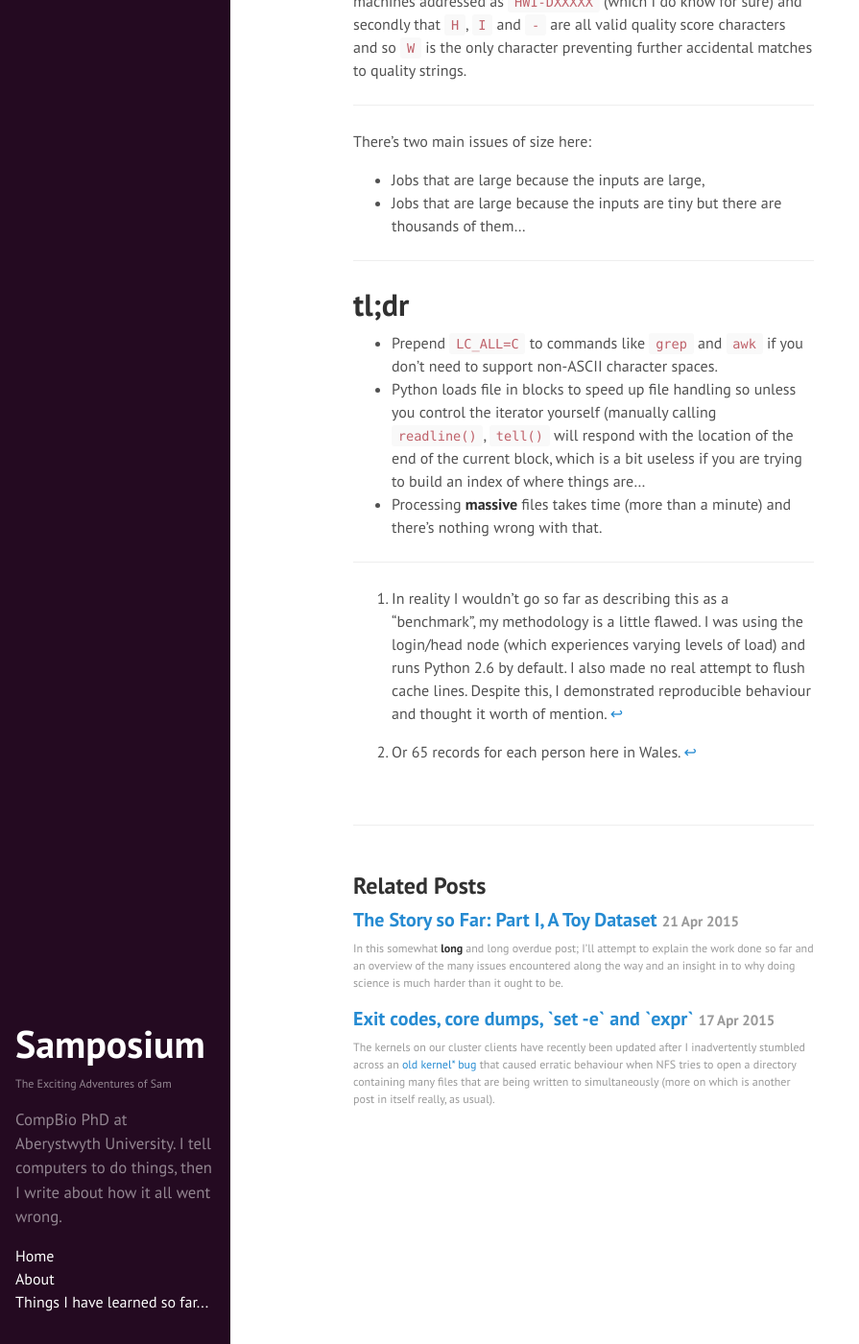
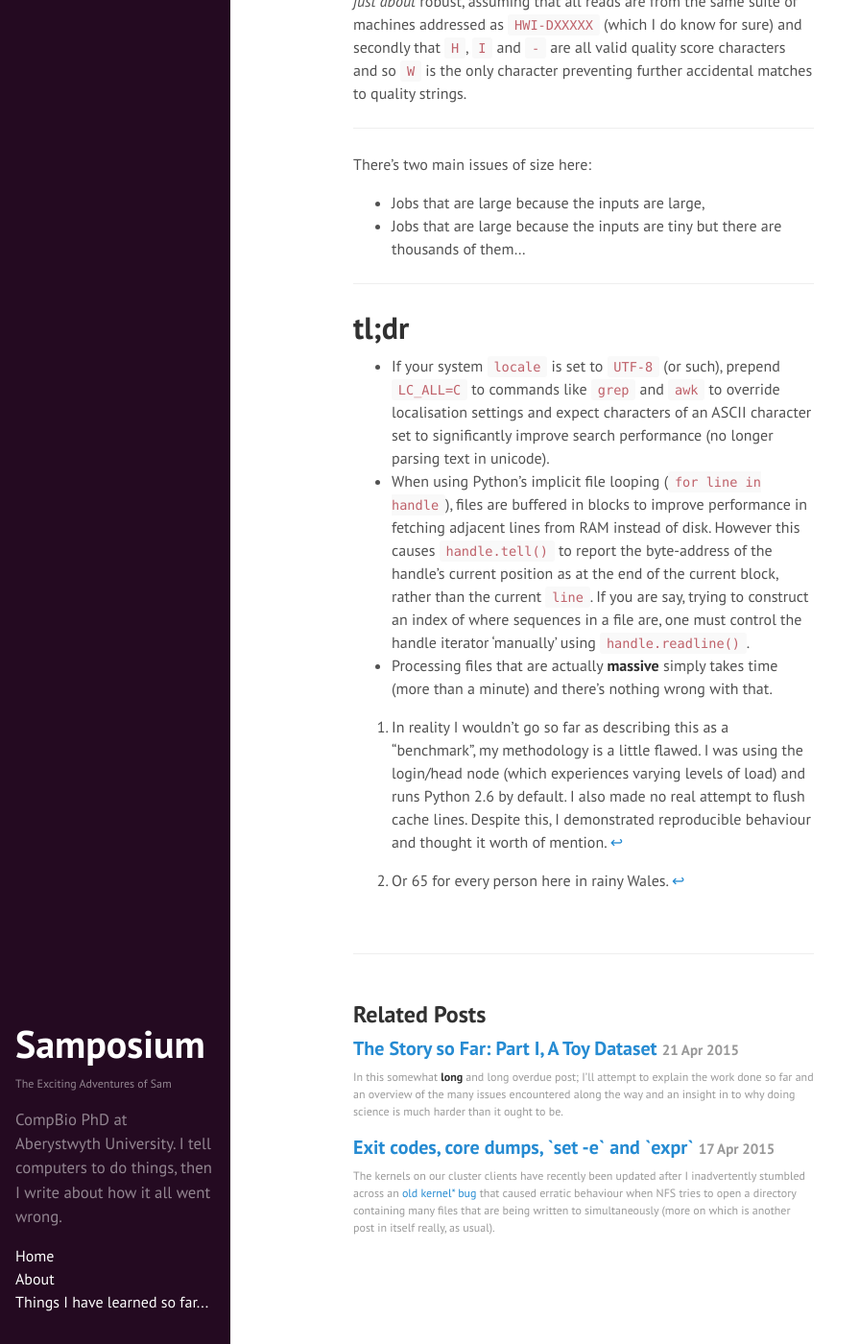
Before and after one commit to SamStudio8/samstudio8.github.io.off, a Jekyll site: the page built from _posts/2015-04-22-the-story-so-far-p2.md, in a window 1280 px wide and 1400 px high, scrolled down 1785 px. Shown: the whole window at 96% size, without its empty margins (0-895 px from the left). Built offline with Jekyll 4.4.1, drawn with Linux system fonts in a browser that asks for light colours; Markdown is read by kramdown in place of the engine named in the settings; some of the changed text lies outside the part shown.

Commit message:
Update 2015-04-22-the-story-so-far-p2.md

````diff
--- a/_posts/2015-04-22-the-story-so-far-p2.md
+++ b/_posts/2015-04-22-the-story-so-far-p2.md
@@ -31,9 +31,9 @@ print count
 ```
 
 This was unsettling. This is the sort of thing I've not needed to worry about before. Files just get handled and
-then things happen? I've never experienced such a **wait**! I scrabbled for a calculator, to take 15 minutes to
-handle ~781 million lines, we must be doing around 867,777 lines every second, that's not bad.
-Suddenly the scale of what I was trying to do set in: it's not that Python is *slow* (although neither is it the
+then things happen? I've never experienced such a wait for mere file I/O. I scrabbled for a calculator; to take 15 minutes to
+handle ~781 million lines, we must be doing around 867,777 lines every second, that's not too bad. So what's taking
+so long? Suddenly the scale of what I was trying to do set in: it's not that Python is *slow* (although neither is it the
 fastest method), there really is just a **significant** amount of data here. Over three quarters of a billion
 lines; that's twelve lines (or rather, three whole FASTQ records) for every person in the UK[^2].
 
@@ -71,12 +71,12 @@ There's two main issues of size here:
 * * *
 
 # tl;dr
-* Prepend `LC_ALL=C` to commands like `grep` and `awk` if you don't need to support non-ASCII character spaces.
-* Python loads file in blocks to speed up file handling so unless you control the iterator yourself (manually calling `readline()`, `tell()` will respond with the location of the end of the current block, which is a bit useless if you are trying to build an index of where things are...
-* Processing **massive** files takes time (more than a minute) and there's nothing wrong with that.
+* If your system `locale` is set to `UTF-8` (or such), prepend `LC_ALL=C` to commands like `grep` and `awk` to override localisation settings and expect characters of an ASCII character set to significantly improve search performance (no
+longer parsing text in unicode).
+* When using Python's implicit file looping (`for line in handle`), files are buffered in blocks to improve performance in fetching adjacent lines from RAM instead of disk. However this causes `handle.tell()` to report the byte-address of the handle's current position as at the end of the current block, rather than the current `line`. If you are say, trying to construct an index of where sequences in a file are, one must control the handle iterator 'manually' using `handle.readline()`.
+* Processing files that are actually **massive** simply takes time (more than a minute) and there's nothing wrong with that.
 
-* * *
 
 [^1]: In reality I wouldn't go so far as describing this as a "benchmark", my methodology is a little flawed. I was using the login/head node (which experiences varying levels of load) and runs Python 2.6 by default. I also made no real attempt to flush cache lines. Despite this, I demonstrated reproducible behaviour and thought it worth of mention.
 
-[^2]: Or 65 records for each person here in Wales.
+[^2]: Or 65 for every person here in rainy Wales.
````
Also changed, not shown: other parts of _posts/2015-04-22-the-story-so-far-p2.md (+1 -1 lines).
